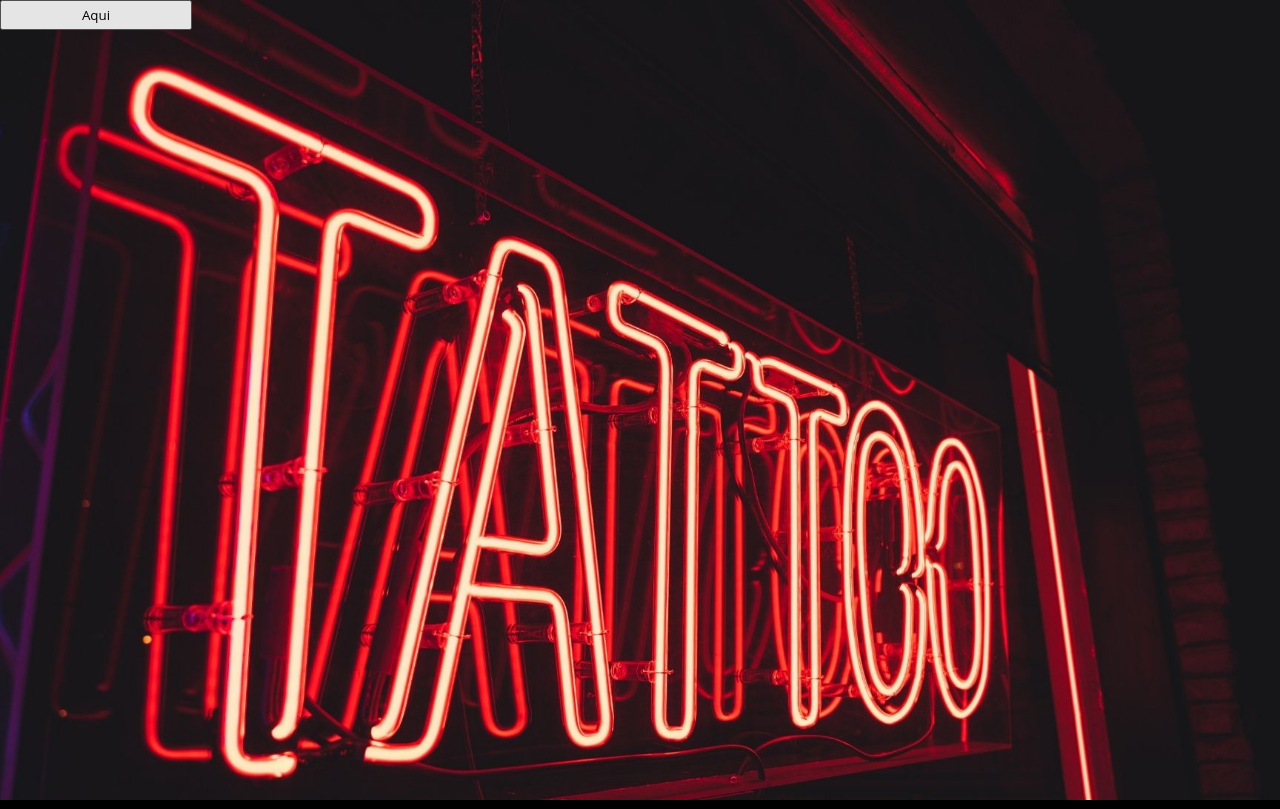
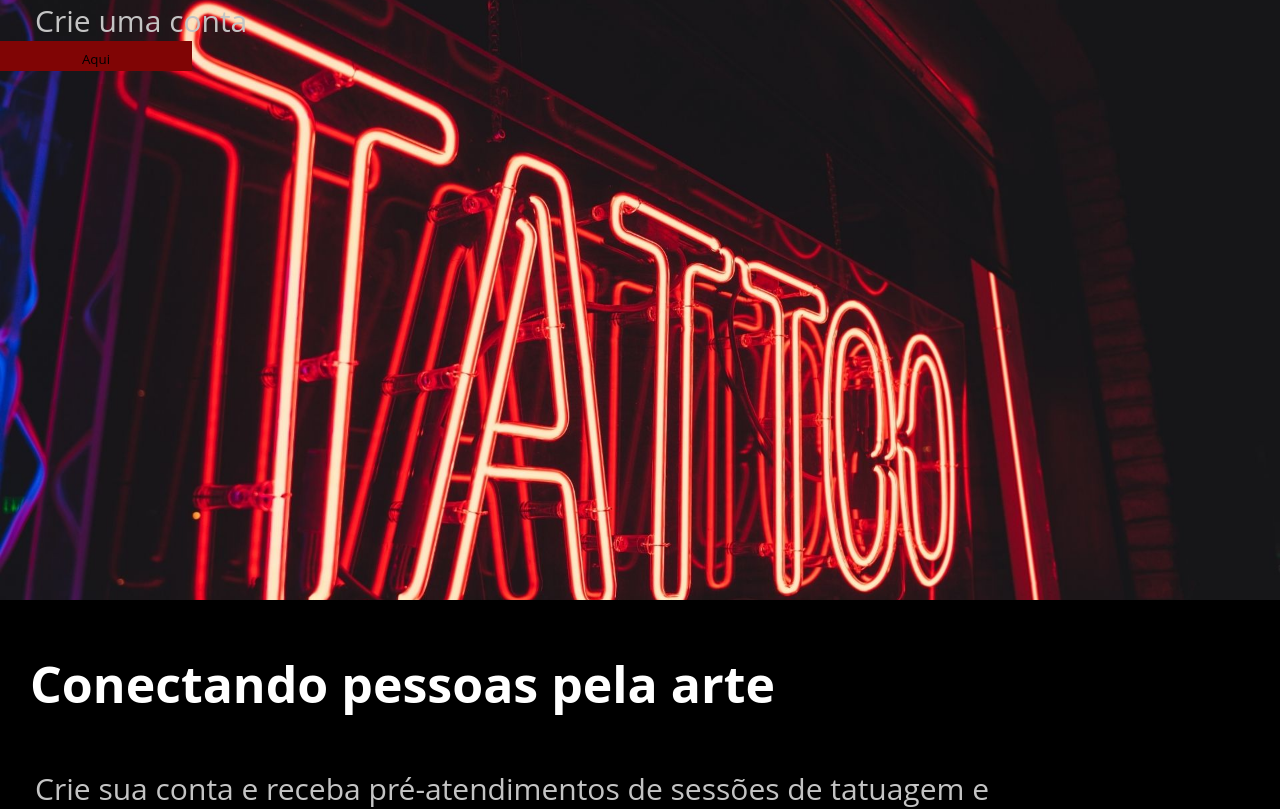
Before and after one commit to CibeleMartins/TattooArtStudio-M5, a React (Create React App) app: page / in a window 1280 px wide. Shown: the top 809 px of the page. Built offline with nearby package versions, Linux system fonts and the light colour scheme.

Commit message:
:lipstick: feat: Adiciona css no button da pages Home

```diff
--- a/src/components/Button/button.module.css
+++ b/src/components/Button/button.module.css
@@ -1,4 +1,4 @@
 .button {
-    color:  rgba(128, 5, 5, 0.88);
+    background-color:  rgba(128, 5, 5, 0.88);
 
 }
--- a/src/components/ButtonH/ButtonH.jsx
+++ b/src/components/ButtonH/ButtonH.jsx
@@ -10,8 +10,6 @@ function ButtonH ({ onClick, text }) {
 
   )
 
-
-
 }
 
 
--- a/src/components/ButtonH/ButtonH.module.css
+++ b/src/components/ButtonH/ButtonH.module.css
@@ -4,5 +4,19 @@
   width: 15%;
   height: 30px;
   font-family: 'Open Sans', sans-serif;
+  background-color: #800505;
+  padding: 0.7em 1.2em;
+  text-decoration: none;
+  transition: .5s;
+  border: none;
 
 }
+
+.button_h:hover {
+
+  background-color: black;
+  cursor: pointer;
+  color: aliceblue;
+
+
+}
--- a/src/pages/Home.jsx
+++ b/src/pages/Home.jsx
@@ -11,16 +11,16 @@ return (
 
   <main>
 
+      <div className={styles.flag}>
 
-      <div className={styles.flag}>
+        <div>
+            <p>Crie uma conta</p>
+        </div>
 
         <div>
           <ButtonH text="Aqui" className={styles.button_h}/>
         </div>
 
-        <div>
-          <p></p>
-        </div>
       </div>
 
       <div className={styles.text}>
@@ -30,7 +30,7 @@ return (
 
       </div>
 
-      <div className={styles.flag_artist}> </div>
+      <div className={styles.flag_artist}></div>
 
       <div className={styles.text}>
 
--- a/src/pages/Home.module.css
+++ b/src/pages/Home.module.css
@@ -1,5 +1,14 @@
+
+* {
+
+  margin: 0;
+  padding: 0;
+
+}
+
 
 main {
+
   width: 100%;
   height: 100vh;
 
@@ -8,11 +17,15 @@ main {
 .flag {
 
   width: 100%;
-  height: 100%;
+  height: 600px;
   background-image: url('../assets/imagens/flag.jpg');
   background-attachment: fixed;
   background-position: center;
   background-size: cover;
+  display: flex;
+  flex-direction: column;
+
+
 }
 
 .text {
@@ -27,18 +40,22 @@ main {
 }
 
 h1 {
+
   font-family: 'Open Sans', sans-serif;
   color: white;
   font-size: 50px;
   margin-left: 30px;
+
 }
 
 p {
+
   font-family: 'Open Sans', sans-serif;
   color: #C4C4C4;
   font-size: 30px;
   width: 75%;
   margin-left: 35px;
+
 }
 
 
```
